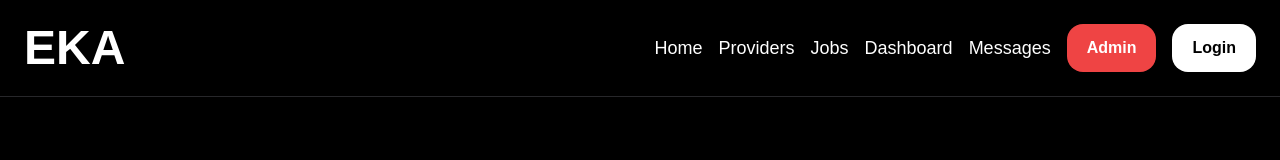
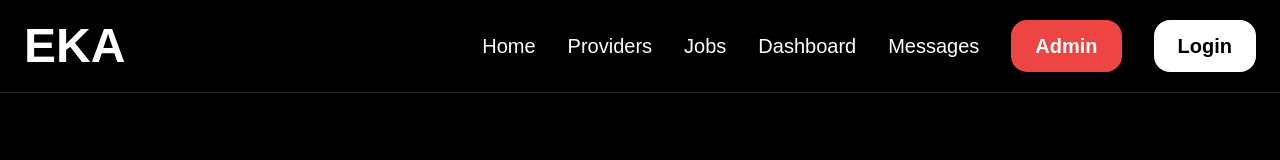
Before and after one commit to sameer2064/eka, a Next.js app: page / in a window 1280 px wide. Shown: the top 160 px of the page. Built offline with nearby package versions, Linux system fonts and the light colour scheme; no server answers.

Commit message:
Added auth navbar

```diff
--- a/src/components/Navbar.tsx
+++ b/src/components/Navbar.tsx
@@ -1,76 +1,78 @@
 "use client";
 
 import Link from "next/link";
+import { useEffect, useState } from "react";
+import { supabase } from "@/lib/supabase";
 
 export default function Navbar() {
+  const [user, setUser] = useState<any>(null);
+
+  useEffect(() => {
+    getUser();
+
+    const {
+      data: { subscription },
+    } = supabase.auth.onAuthStateChange((_event, session) => {
+      setUser(session?.user ?? null);
+    });
+
+    return () => {
+      subscription.unsubscribe();
+    };
+  }, []);
+
+  async function getUser() {
+    const {
+      data: { user },
+    } = await supabase.auth.getUser();
+
+    setUser(user);
+  }
+
+  async function handleLogout() {
+    await supabase.auth.signOut();
+
+    window.location.href = "/";
+  }
 
   return (
-    <nav className="border-b border-zinc-800 bg-black text-white">
-
-      <div className="max-w-7xl mx-auto px-6 h-24 flex items-center justify-between">
-
-        <Link
-          href="/"
-          className="text-5xl font-black"
-        >
-          EKA
+    <nav className="w-full border-b border-zinc-800 bg-black text-white">
+      <div className="max-w-7xl mx-auto px-6 py-5 flex items-center justify-between">
+        <Link href="/">
+          <h1 className="text-5xl font-bold">EKA</h1>
         </Link>
 
-        <div className="flex items-center gap-4">
-
-          <Link
-            href="/"
-            className="hover:text-red-500 transition text-lg"
-          >
-            Home
-          </Link>
-
-          <Link
-            href="/providers"
-            className="hover:text-red-500 transition text-lg"
-          >
-            Providers
-          </Link>
-
-          <Link
-            href="/jobs"
-            className="hover:text-red-500 transition text-lg"
-          >
-            Jobs
-          </Link>
-
-          <Link
-            href="/dashboard"
-            className="hover:text-red-500 transition text-lg"
-          >
-            Dashboard
-          </Link>
-
-          <Link
-            href="/dashboard/messages"
-            className="hover:text-red-500 transition text-lg"
-          >
-            Messages
-          </Link>
+        <div className="flex items-center gap-8 text-xl">
+          <Link href="/">Home</Link>
+          <Link href="/providers">Providers</Link>
+          <Link href="/jobs">Jobs</Link>
+          <Link href="/dashboard">Dashboard</Link>
+          <Link href="/dashboard/messages">Messages</Link>
 
           <Link
             href="/admin"
-            className="bg-red-500 hover:bg-red-600 px-5 py-3 rounded-2xl font-bold transition"
+            className="bg-red-500 hover:bg-red-600 px-6 py-3 rounded-2xl font-semibold"
           >
             Admin
           </Link>
 
-          <Link
-            href="/login"
-            className="bg-white text-black hover:bg-zinc-200 px-5 py-3 rounded-2xl font-bold transition"
-          >
-            Login
-          </Link>
-
+          {user ? (
+            <button
+              onClick={handleLogout}
+              className="bg-white text-black px-6 py-3 rounded-2xl font-semibold hover:bg-zinc-200"
+            >
+              Logout
+            </button>
+          ) : (
+            <Link
+              href="/login"
+              className="bg-white text-black px-6 py-3 rounded-2xl font-semibold hover:bg-zinc-200"
+            >
+              Login
+            </Link>
+          )}
         </div>
-
       </div>
-
     </nav>
   );
 }
```
